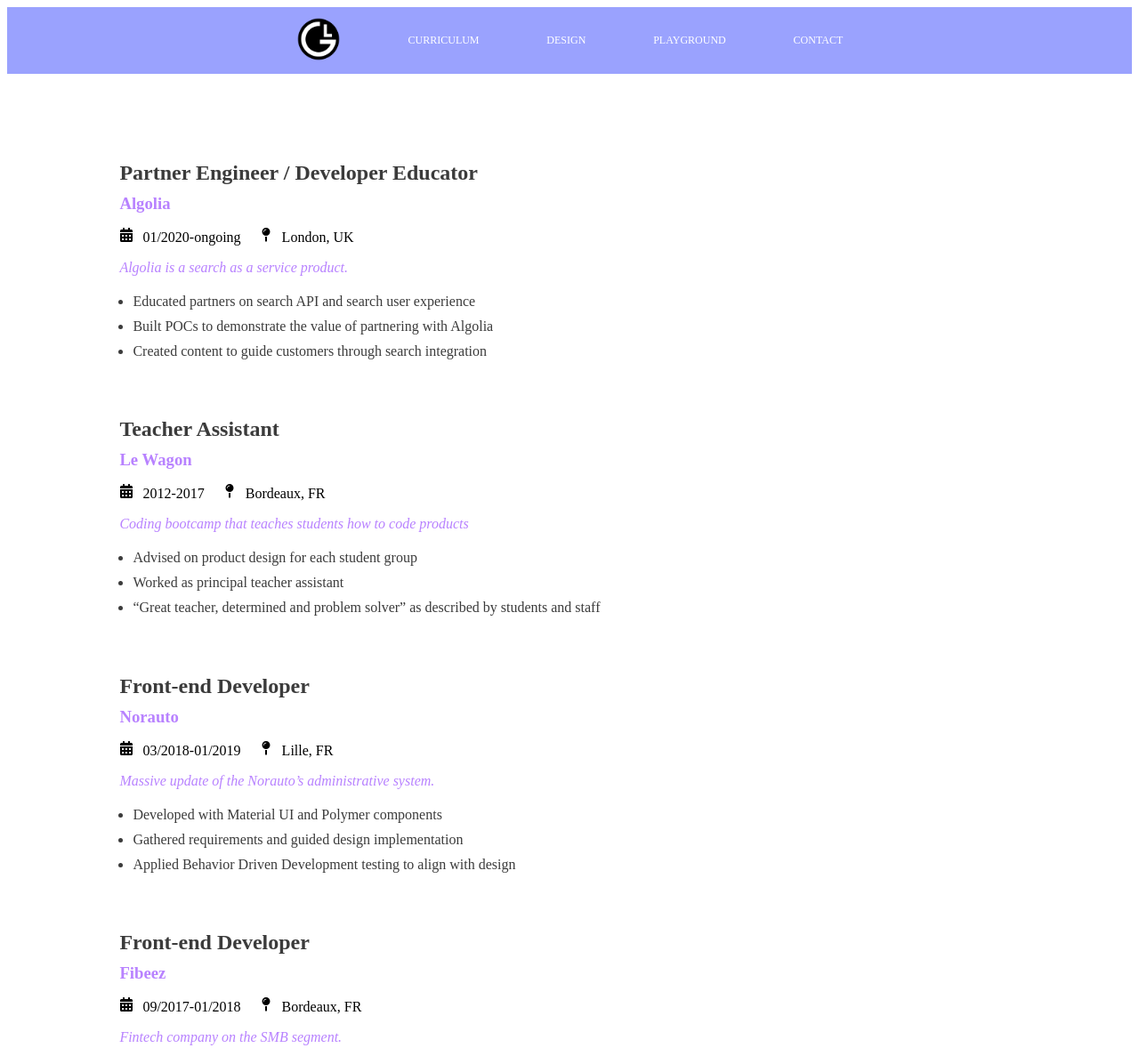
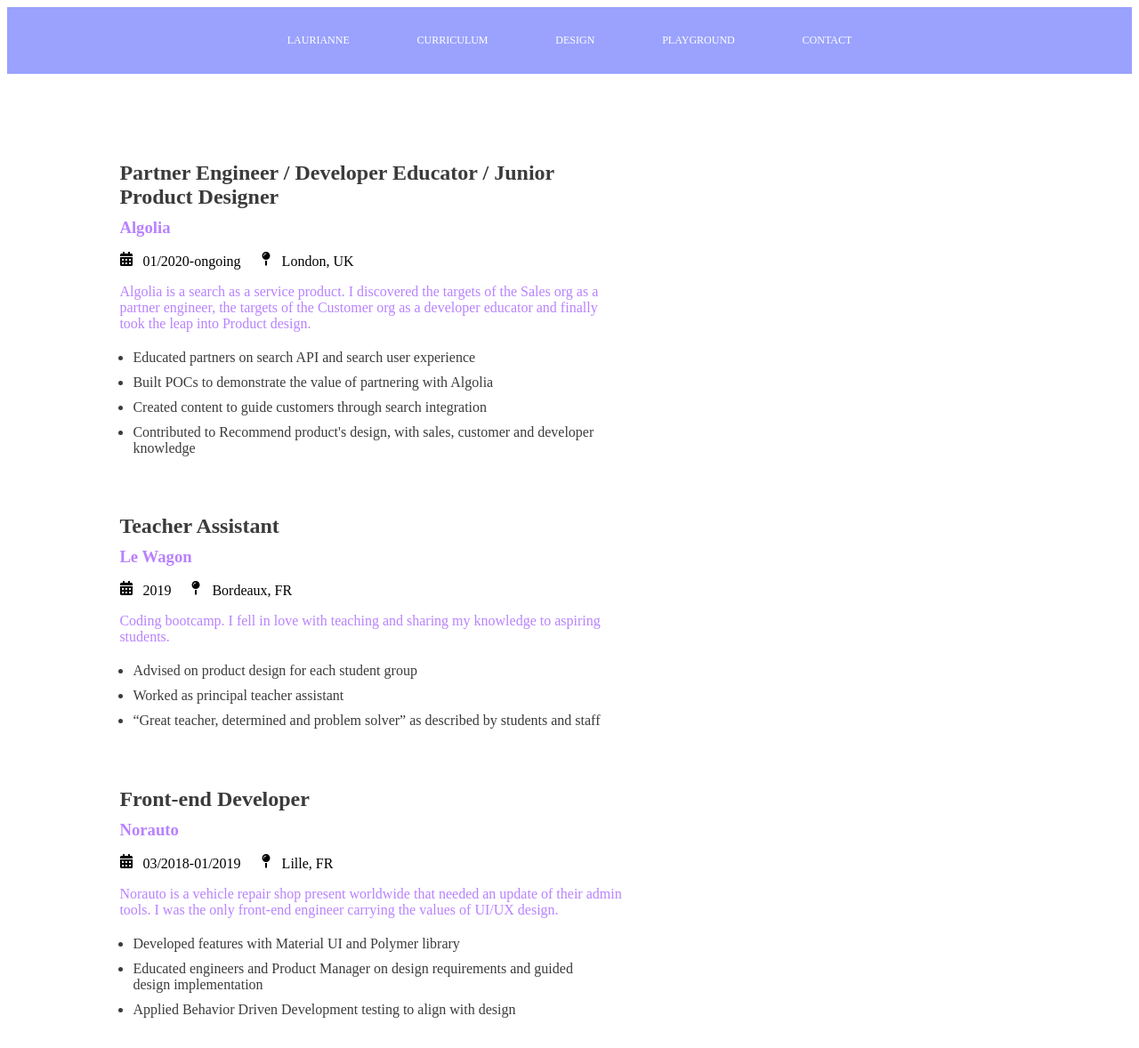
Before and after one commit to LaurianneGerin/portfolio, a Gatsby site: page /curriculum in a window 1280 px wide. Shown: the top 1178 px of the page at 89% size. Built offline with nearby package versions, Linux system fonts and the light colour scheme; Gatsby itself is replaced by a stand-in of ours.

Commit message:
august details

```diff
--- a/src/components/header.js
+++ b/src/components/header.js
@@ -8,7 +8,7 @@
     justifyContent: "center",
     width: "100%",
     alignItems: "center",
-    height: "50px",
+    minHeight: "50px",
     padding: "1% 0 1% 0",
     backgroundColor: "#9AA2FE",
 }
@@ -55,7 +55,8 @@
   return (
     <div style={headerStyle}>
             <Link to="/" style={linkStyle}>
-                <img alt="lgerin Logo" src={logo} style={homePageLogo} />
+                {/* <img alt="lgerin Logo" src={logo} style={homePageLogo} /> */}
+                <p>Laurianne</p>
             </Link>
         {links.map(link => (
                 <Link
--- a/src/pages/curriculum.js
+++ b/src/pages/curriculum.js
@@ -16,23 +16,24 @@
 const experiences = [
   {
     id: 1,
-    role: "Partner Engineer / Developer Educator",
+    role: "Partner Engineer / Developer Educator / Junior Product Designer",
     company: "Algolia",
-    snippet: "Algolia is a search as a service product.",
+    snippet: "Algolia is a search as a service product. I discovered the targets of the Sales org as a partner engineer, the targets of the Customer org as a developer educator and finally took the leap into Product design.",
     city: "London, UK",
     dateRange: "01/2020-ongoing",
     description: ["Educated partners on search API and search user experience",
     "Built POCs to demonstrate the value of partnering with Algolia",
-    "Created content to guide customers through search integration"
+    "Created content to guide customers through search integration",
+    "Contributed to Recommend product's design, with sales, customer and developer knowledge"
     ],
   },
   {
     id: 2,
     role: "Teacher Assistant",
     company: "Le Wagon",
-    snippet: "Coding bootcamp that teaches students how to code products",
+    snippet: "Coding bootcamp. I fell in love with teaching and sharing my knowledge to aspiring students.",
     city: "Bordeaux, FR",
-    dateRange: "2012-2017",
+    dateRange: "2019",
     description: ["Advised on product design for each student group",
       "Worked as principal teacher assistant",
       "“Great teacher, determined and problem solver” as described by students and staff",
@@ -42,11 +43,11 @@
     id: 3,
     role: "Front-end Developer",
     company: "Norauto",
-    snippet: "Massive update of the Norauto’s administrative system.",
+    snippet: "Norauto is a vehicle repair shop present worldwide that needed an update of their admin tools. I was the only front-end engineer carrying the values of UI/UX design.",
     city: "Lille, FR",
     dateRange: "03/2018-01/2019",
-    description: ["Developed with Material UI and Polymer components",
-      "Gathered requirements and guided design implementation",
+    description: ["Developed features with Material UI and Polymer library",
+      "Educated engineers and Product Manager on design requirements and guided design implementation",
       "Applied Behavior Driven Development testing to align with design",
     ],
   },
@@ -54,7 +55,7 @@
     id: 4,
     role: "Front-end Developer",
     company: "Fibeez",
-    snippet: "Fintech company on the SMB segment.",
+    snippet: "Fintech company on the SMB market. This was my first experience for a start-up that did not work. It did confirm my appetite for front-end development, UI/UX and a little bit of branding.",
     city: "Bordeaux, FR",
     dateRange: "09/2017-01/2018",
     description: ["Designed the POC sketches of the desktop application",
@@ -65,7 +66,7 @@
     id: 5,
     role: "Front-end Developer",
     company: "Azendoo",
-    snippet: "Azendoo is like Slack + Trello made in France",
+    snippet: "Azendoo is like Slack + Trello made in France. This was my first experience as a self-taught developer and reconverted marine biologist.",
     city: "Bordeaux, FR",
     dateRange: "10/2016-08/2017",
     description: ["Learned JS and React in less than 3 months",
--- a/src/pages/index.js
+++ b/src/pages/index.js
@@ -32,7 +32,7 @@
         <h1 style={headingStyles}>
           Laurianne Gerin
           <br />
-          <span style={headingAccentStyles}>— Front-end developer and junior product designer</span>
+          <span style={headingAccentStyles}>— Junior product designer and Front-end engineer</span>
           {/* <span role="img" aria-label="Party popper emojis">
             🎉🎉🎉
           </span> */}
--- a/src/styles/experience.module.css
+++ b/src/styles/experience.module.css
@@ -2,7 +2,8 @@
     display: flex;
     flex-direction: column;
     padding: 1% 0 1% 0;
-    margin: 2% 0 2% 0
+    margin: 2% 0 2% 0;
+    width: 50%;
 }
 
 /* .experienceLayout :first-child {
@@ -48,7 +49,7 @@
 }
 
 .snippetStyle {
-    font-style: italic;
+    /* font-style: italic; */
     color: #B882FF;
     margin: 0
 }
```
